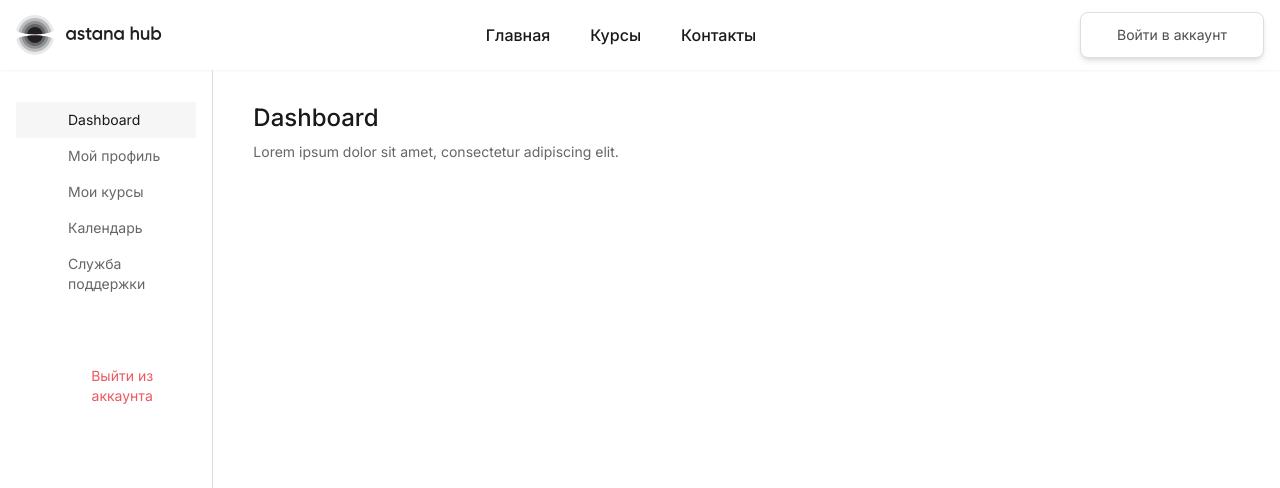
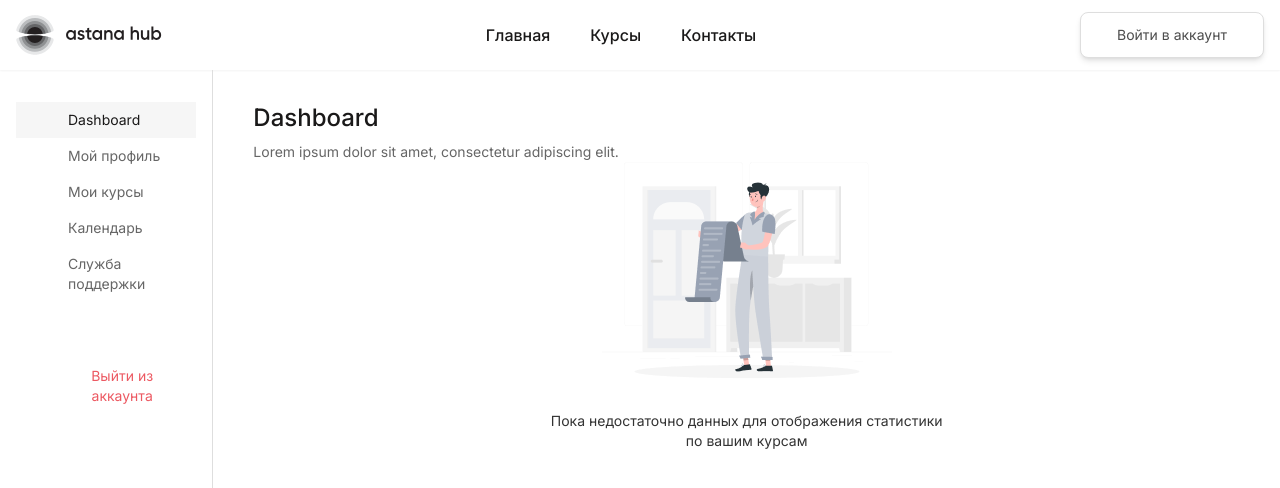
Before and after one commit to drakeaifoce/lms-hub-client, a Next.js app: page /profile/dashboard in a window 1280 px wide. Shown: the top 488 px of the page. Built offline with nearby package versions, Linux system fonts and the light colour scheme; some icons are missing.

Commit message:
add dashboard image

```diff
--- a/src/pages/profile/dashboard.jsx
+++ b/src/pages/profile/dashboard.jsx
@@ -1,3 +1,4 @@
+import Image from "next/image";
 import { Layout } from "@/components/Layout";
 import { ProfileLayout } from "@/components/ProfileLayout";
 
@@ -5,12 +6,26 @@ export default function Dashboard() {
   return (
     <Layout footerHidden={true}>
       <ProfileLayout>
-        <section className="flex flex-col gap-2">
-          <h1 className="text-2xl font-medium text-black-100">Dashboard</h1>
-          <p className="text-sm font-normal text-black-60">
-            Lorem ipsum dolor sit amet, consectetur adipiscing elit.
-          </p>
-        </section>
+        <div className="flex flex-col">
+          <article className="flex flex-col gap-2">
+            <h1 className="text-2xl font-medium text-black-100">Dashboard</h1>
+            <p className="text-sm font-normal text-black-60">
+              Lorem ipsum dolor sit amet, consectetur adipiscing elit.
+            </p>
+          </article>
+          <article className="mx-auto flex h-screen flex-col items-center gap-8">
+            <Image
+              width={290}
+              height={216}
+              alt="Dashboard No Information Illustration"
+              src="/dashboard-illustration.png"
+            />
+            <figcaption className="text-center text-sm font-normal text-black-80">
+              Пока недостаточно данных для отображения статистики <br /> по
+              вашим курсам
+            </figcaption>
+          </article>
+        </div>
       </ProfileLayout>
     </Layout>
   );
```
Also changed, not shown: public/dashboard-illustration.png (added).
